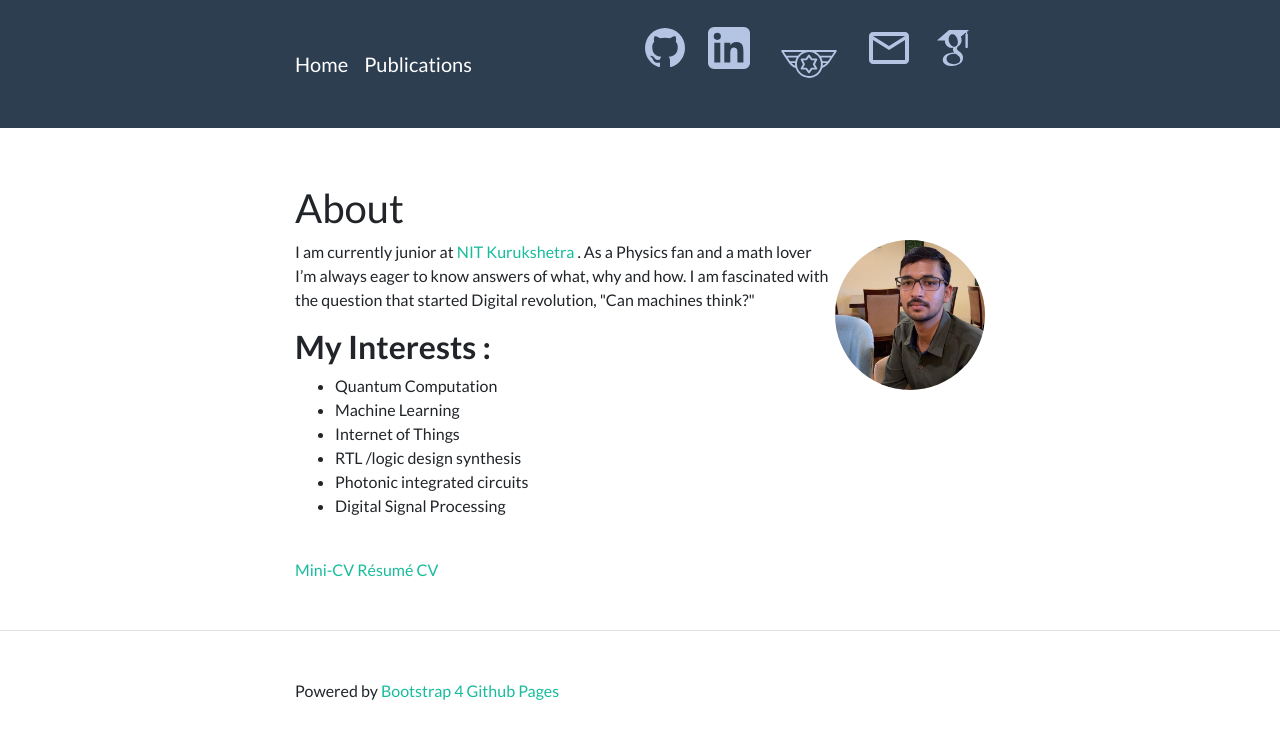
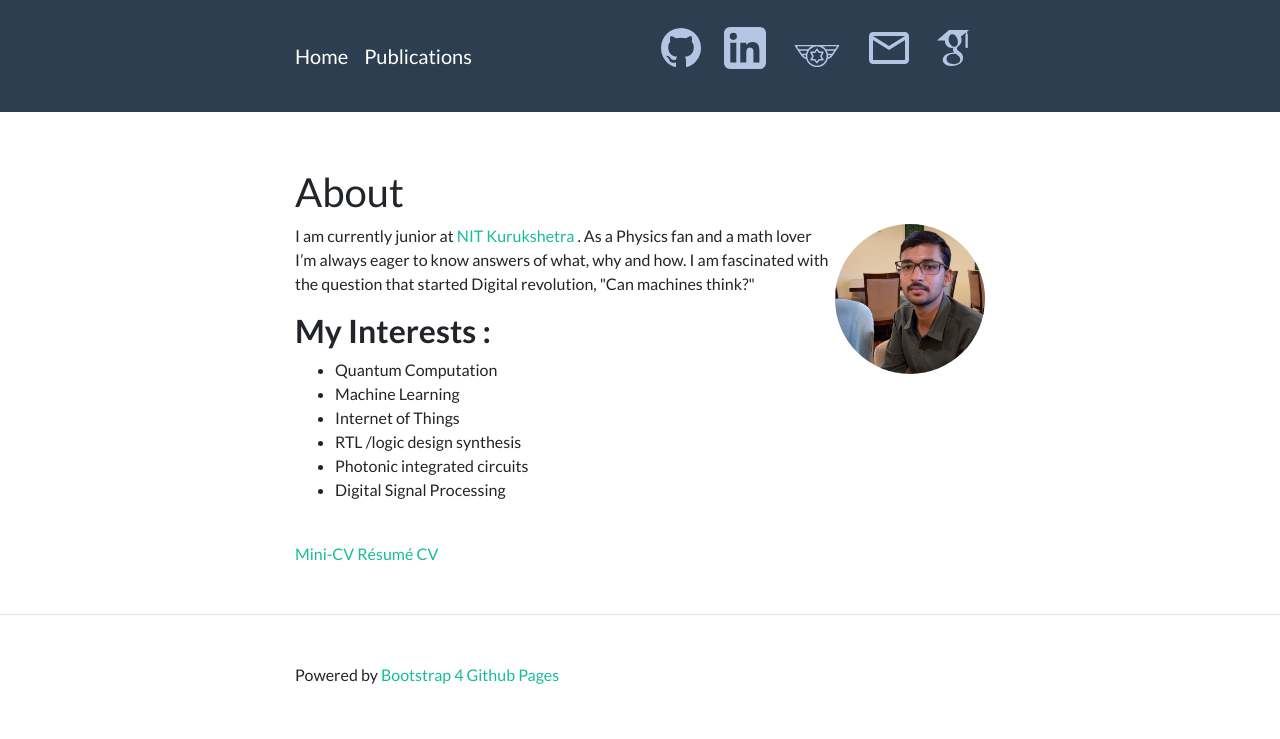
Before and after one commit to Raghav-Bell/Raghav-Bell.github.io, a Jekyll site: the page built from index.md, in a window 1280 px wide. Shown: the top 739 px of the page. Built offline with Jekyll 4.4.1, drawn with Linux system fonts in a browser that asks for light colours.

Commit message:
Update header.html
Changed SVG size

```diff
--- a/_includes/header.html
+++ b/_includes/header.html
@@ -30,7 +30,7 @@
         </li>
          <li class="nav-item">
           <a class="nav-link" href="https://www.credly.com/users/raghav-singla.bd50d8c3" target="_blank">
-             <img class="logo" height="80" width="80" src="/assets/medal-quality.svg" title="credly" alt="Credly">
+             <img class="logo" height="64" width="64" src="/assets/medal-quality.svg" title="credly" alt="Credly">
            </a>
         </li>
         <li class="nav-item">
```
